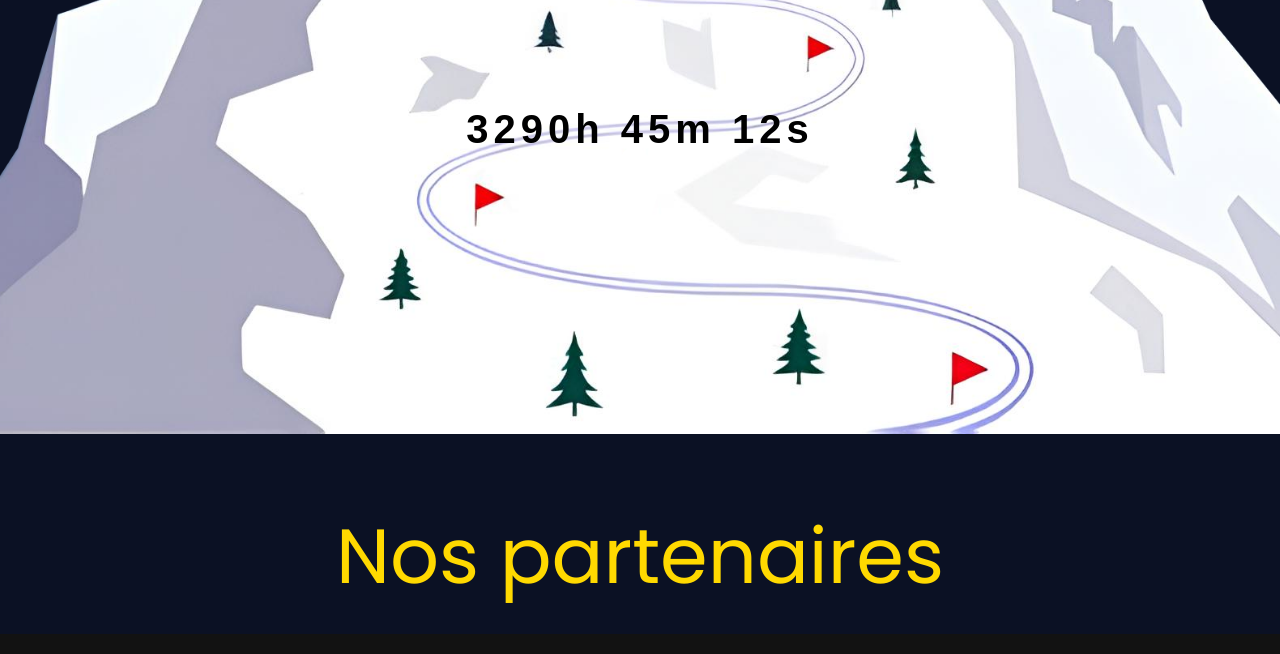
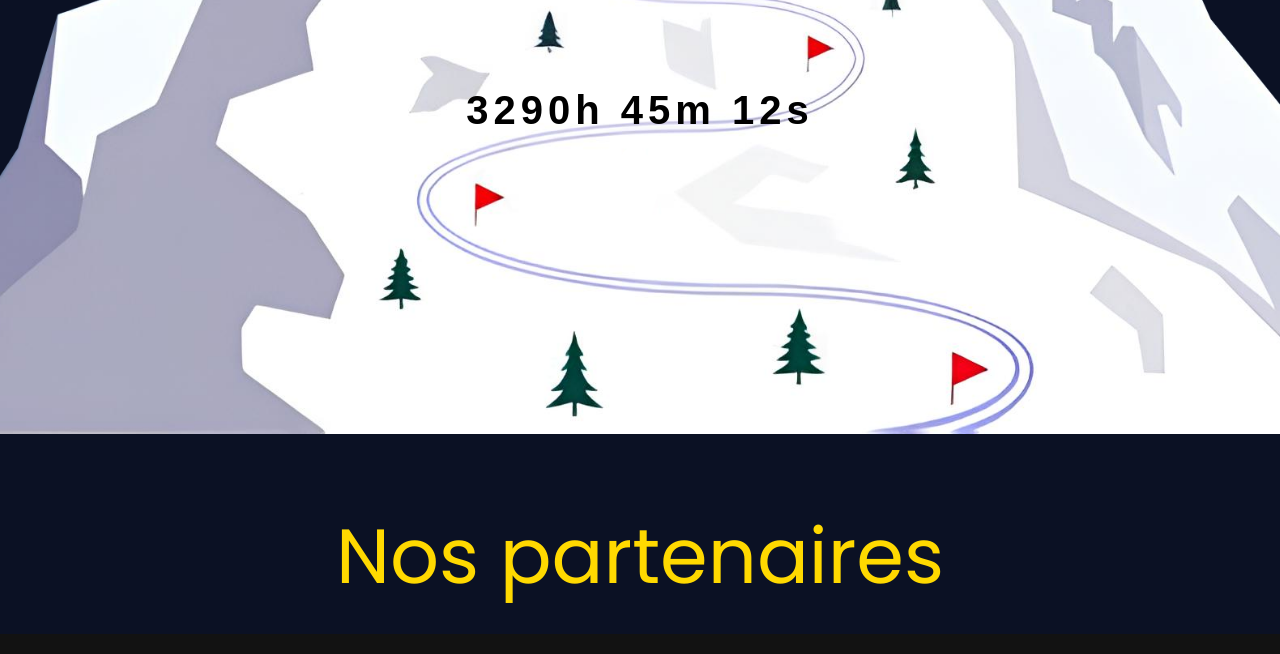
Before and after one commit to Wazega/BDSwebSite, a plain HTML site: page index.html in a window 1280 px wide. Shown: the part 3454-4108 px from the top of the page. Drawn offline with Linux system fonts and the light colour scheme.

Commit message:
Add files via upload

```diff
--- a/stylesTEST.css
+++ b/stylesTEST.css
@@ -534,20 +534,19 @@ a{
 
 /* Style pour le compteur countdown */
 #countdown {
-    font-size: 2.5em; /* Taille du texte du compteur */
-    margin-top: 20px; /* Espace au-dessus du compteur */
-    color: #000000; /* Couleur jaune pour le texte */
-    position: absolute; /* Positionner le texte au-dessus de l'image */
-    top: 60%; /* Centrer verticalement le texte */
-    left: 50%; /* Centrer horizontalement le texte */
-    transform: translate(-50%, 140%); /* Ajuster le texte pour le centrer exactement */
-    font-family: 'Arial', sans-serif; /* Police de caractères */
+    font-size: 2.5em;
+    margin-top: 5%;
+    color: #000000;
+    position: absolute;
+    top: 60%;
+    font-family: 'Arial', sans-serif;
 
-    font-weight: bold; /* Gras */
-    letter-spacing: 5px; /* Espacement entre les lettres */
-    z-index: 10; /* Assurez-vous que le texte est au-dessus des autres éléments */
-    text-align: center; /* Centrer le texte horizontalement */
+    font-weight: bold;
+    letter-spacing: 5px;
+    z-index: 10;
+    text-align: center;
 }
+
 
 /* Animation pour le texte overlay-text */
 @keyframes growAndShrink {
```
